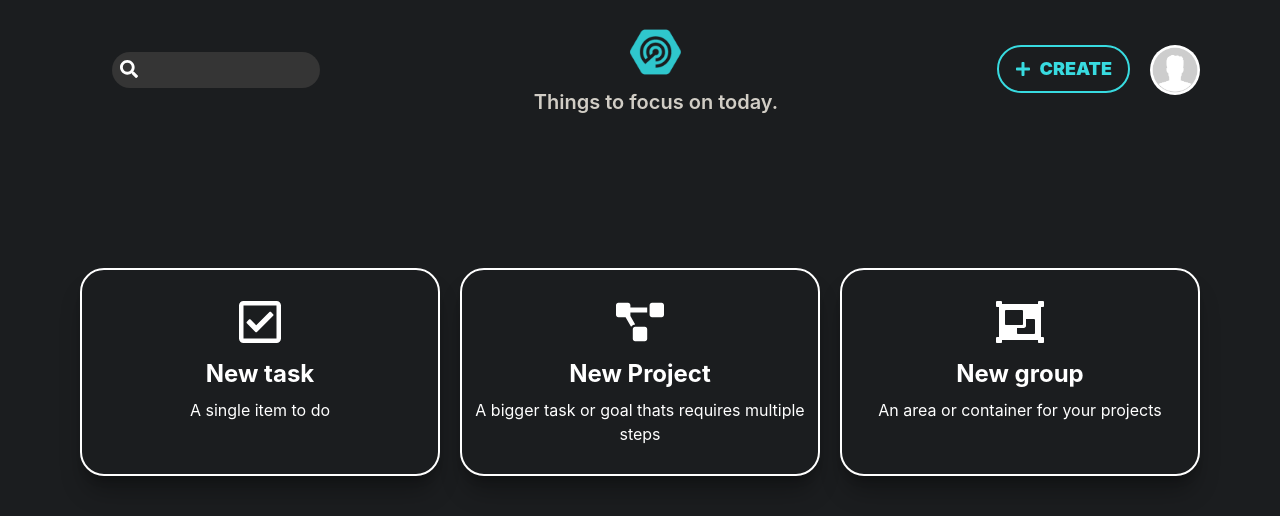
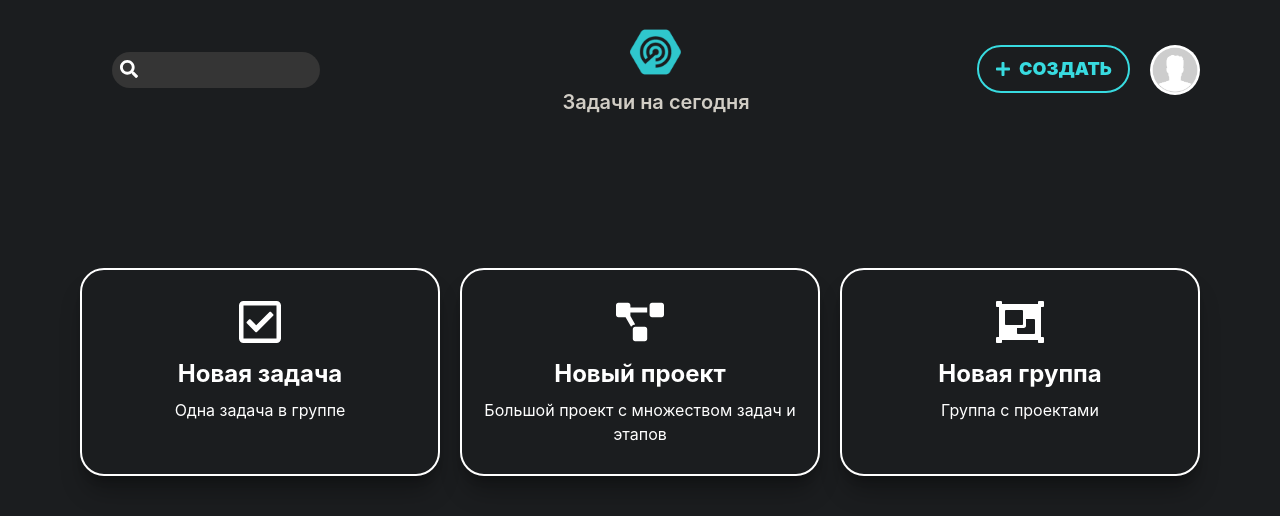
Before and after one commit to AlbertMrMaruk/Unic-Tracker-App, a React (Create React App) app: page /create in a window 1280 px wide. Shown: the top 516 px of the page. Built offline with nearby package versions, Linux system fonts and the light colour scheme; no server answers; sample sign-in values are in the browser's storage.

Commit message:
Feat: Russian language added

```diff
--- a/src/components/Navbar.jsx
+++ b/src/components/Navbar.jsx
@@ -4,7 +4,7 @@ import avatar from "../assets/DCA6ABF9-EE3C-4E5C-84DD-455071481FB3_1_102_o.jpeg"
 import { FaPlus, FaSearch } from "react-icons/fa";
 import { Link, useNavigate } from "react-router-dom";
 
-function Navbar({ user, setTasksView, tasksView }) {
+function Navbar({ user }) {
   const navigate = useNavigate();
   return (
     <div
@@ -30,7 +30,7 @@ function Navbar({ user, setTasksView, tasksView }) {
             alt="logo"
           />
           <h4 className="text-[#d1cdc5] text-xl font-semibold mt-2 hidden  md:block">
-            Things to focus on today.
+            Задачи на сегодня
           </h4>
         </Link>
       </div>
@@ -39,7 +39,7 @@ function Navbar({ user, setTasksView, tasksView }) {
           <Link to="/create">
             <div className="btn btn-primary rounded-full border-[#38dbe0]  px-4 text-[#38dbe0] border-solid border-2 flex gap-2 py-2 cursor-pointer ">
               <FaPlus className="my-1.5" />
-              <p className="text-lg font-[900]">CREATE</p>
+              <p className="text-lg font-[900]">СОЗДАТЬ</p>
             </div>
           </Link>
 
--- a/src/components/TasksNavbar.jsx
+++ b/src/components/TasksNavbar.jsx
@@ -23,7 +23,7 @@ function TasksNavbar({ user, setTasksView, tasksView, countTasks }) {
               tasksView === "classic" ? "text-[#38dbe0]" : "text-[#d1cdc5]"
             }`}
           />
-          Classic
+          Задачи
         </button>
         <button
           className={`${
@@ -36,7 +36,7 @@ function TasksNavbar({ user, setTasksView, tasksView, countTasks }) {
               tasksView === "group" ? "text-[#38dbe0]" : "text-[#d1cdc5]"
             }`}
           />
-          Group
+          Группы
         </button>
         {/* <div className="text-xl font-bold mt-1.5  text-white ml-[3rem]">
           <div className="bg-[#38dbe0] text-black rounded-full py-1 w-[3rem] mx-auto h-[2.5rem] mb-2 ">
@@ -67,7 +67,7 @@ function TasksNavbar({ user, setTasksView, tasksView, countTasks }) {
             </div>
           </div>
           <h4 className="text-[#d1cdc5] text-xl font-semibold mt-2 hidden  md:block">
-            Things to focus on today.
+            Задачи на сегодня
           </h4>
         </Link>
       </div>
@@ -76,7 +76,7 @@ function TasksNavbar({ user, setTasksView, tasksView, countTasks }) {
           <Link to="/create">
             <div className="btn btn-primary rounded-full border-[#38dbe0]  px-4 text-[#38dbe0] border-solid border-2 flex gap-2 py-2 cursor-pointer ">
               <FaPlus className="my-1.5" />
-              <p className="text-lg font-[900]">CREATE</p>
+              <p className="text-lg font-[900]">СОЗДАТЬ</p>
             </div>
           </Link>
           <img
--- a/src/components/blocks/Textarea.jsx
+++ b/src/components/blocks/Textarea.jsx
@@ -2,7 +2,7 @@ function Textarea({ text, setText }) {
   return (
     <textarea
       className="bg-transparent text-white text-xl w-[97%] p-2 px-2 mx-3 my-1 font-bold focus:bg-none focus:outline-none placeholder:text-[#837f79] h-[125px] max-h-[125px] "
-      placeholder="Description of your task..."
+      placeholder="Описание задачи..."
       onChange={(e) => setText(e.target.value)}
       value={text}
     />
--- a/src/pages/CreateCategory.jsx
+++ b/src/pages/CreateCategory.jsx
@@ -35,11 +35,11 @@ function CreateCategory() {
       <div className="static rounded-2xl bg-[#2c2e30] pt-6 px-3 pb-10 w-[90%] md:w-[55%] m-auto mt-7  shadow-xl shadow-[#00000047] ">
         <div className="absolute bg-[#38dbe0] py-2  text-sm uppercase font-bold px-4 rounded-md top-[6.75rem] left-[50%] ml-[-87.5px] md:top-[9.25rem]  text-black flex gap-3 ">
           <FaObjectGroup className="my-auto text-lg" />
-          New Category
+          Новая группа
         </div>
         <Field
           icon={<FaObjectGroup className="text-[#38dbe0] text-4xl my-auto" />}
-          placeholder={"Your category name..."}
+          placeholder={"Название группы..."}
           setText={setCategory}
           text={category}
         ></Field>
@@ -48,7 +48,7 @@ function CreateCategory() {
           onClick={addCategory}
         >
           <FaBullseye className="my-auto text-2xl" />
-          Make it So
+          Создать
         </div>
       </div>
     </div>
--- a/src/pages/CreatePage.jsx
+++ b/src/pages/CreatePage.jsx
@@ -28,16 +28,16 @@ function CreatePage() {
         <div className="border-2 border-white text-white rounded-3xl py-7 px-2 w-full md:w-[33%] text-center cursor-pointer hover:bg-[#38dbe0] hover:border-[#38dbe0] hover:text-black ease-in duration-150 shadow-xl shadow-[#00000047] ">
           <Link to="/create-task">
             <FaRegCheckSquare className="m-auto text-5xl" />
-            <h3 className="text-2xl font-bold mt-3 ">New task</h3>
-            <p className="text-md mt-2">A single item to do</p>
+            <h3 className="text-2xl font-bold mt-3 ">Новая задача</h3>
+            <p className="text-md mt-2"> Одна задача в группе</p>
           </Link>
         </div>
         <div className="border-2 border-white text-white rounded-3xl py-7 px-2 w-full md:w-[33%] text-center cursor-pointer hover:bg-[#38dbe0] hover:border-[#38dbe0] hover:text-black ease-in duration-150 shadow-xl shadow-[#00000047]">
           <Link to="/create-project">
             <FaProjectDiagram className="m-auto text-5xl" />
-            <h3 className="text-2xl font-bold mt-3 ">New Project</h3>
+            <h3 className="text-2xl font-bold mt-3 ">Новый проект</h3>
             <p className="text-md mt-2">
-              A bigger task or goal thats requires multiple steps
+              Большой проект с множеством задач и этапов
             </p>
           </Link>
         </div>
@@ -45,10 +45,8 @@ function CreatePage() {
         <div className="border-2 border-white text-white rounded-3xl py-7 px-2 w-full md:w-[33%] text-center cursor-pointer hover:bg-[#38dbe0] hover:border-[#38dbe0] hover:text-black ease-in duration-150 shadow-xl shadow-[#00000047]">
           <Link to="/create-category">
             <FaObjectGroup className="m-auto text-5xl" />
-            <h3 className="text-2xl font-bold mt-3 ">New group</h3>
-            <p className="text-md mt-2">
-              An area or container for your projects
-            </p>
+            <h3 className="text-2xl font-bold mt-3 ">Новая группа</h3>
+            <p className="text-md mt-2">Группа с проектами</p>
           </Link>
         </div>
       </div>
--- a/src/pages/CreateProject.jsx
+++ b/src/pages/CreateProject.jsx
@@ -50,19 +50,19 @@ function CreateProject() {
       <div className="static rounded-2xl bg-[#2c2e30] pt-6 px-3 pb-10 w-[90%] md:w-[55%] m-auto mt-7  shadow-xl shadow-[#00000047] ">
         <div className="absolute bg-[#38dbe0] py-2  text-sm uppercase font-bold px-4 rounded-md top-[6.75rem] left-[50%] ml-[-82.125px]  md:top-[9.25rem]  text-black flex gap-3 ">
           <FaProjectDiagram className="my-auto text-lg" />
-          New Project
+          Новый проект
         </div>
         <Field
           icon={
             <FaProjectDiagram className="text-[#38dbe0] text-4xl my-auto" />
           }
-          placeholder={"Your project name..."}
+          placeholder={"Название проекта..."}
           setText={setProject}
           text={project}
         ></Field>
         <Field
           icon={<FaObjectGroup className="text-[#38dbe0] text-4xl my-auto" />}
-          placeholder={"Choose Project..."}
+          placeholder={"Выберите группу..."}
           setText={setCategory}
           text={category}
           select={true}
@@ -73,7 +73,7 @@ function CreateProject() {
           onClick={addProject}
         >
           <FaBullseye className="my-auto text-2xl" />
-          Make it So
+          Создать
         </div>
       </div>
     </div>
--- a/src/pages/CreateTask.jsx
+++ b/src/pages/CreateTask.jsx
@@ -102,14 +102,14 @@ function CreateTask() {
       <div className="static rounded-2xl bg-[#2c2e30] pt-6 px-3 pb-10 w-[90%] md:w-[55%] m-auto mt-7  shadow-xl shadow-[#00000047] ">
         <div className="absolute bg-[#38dbe0] py-2  text-sm uppercase font-bold px-4 rounded-md top-[6.75rem] left-[50%] ml-[-67.91px] md:top-[9.25rem]  text-black flex gap-3 ">
           <FaRegCheckSquare className="my-auto text-lg" />
-          New Task
+          Новая задача
         </div>
 
         <Field
           icon={
             <FaRegCheckSquare className="text-[#38dbe0] text-4xl my-auto" />
           }
-          placeholder={"Your task name..."}
+          placeholder={"Название задачи..."}
           setText={setTask}
           text={task}
         ></Field>
@@ -117,7 +117,7 @@ function CreateTask() {
           icon={
             <FaProjectDiagram className="text-[#38dbe0] text-4xl my-auto" />
           }
-          placeholder={"Choose Project..."}
+          placeholder={"Выбрать проект..."}
           setText={setProject}
           text={project}
           select={true}
@@ -135,7 +135,7 @@ function CreateTask() {
           onClick={addTask}
         >
           <FaBullseye className="my-auto text-2xl" />
-          Make it So
+          Создать
         </div>
       </div>
     </div>
--- a/src/pages/Profile.jsx
+++ b/src/pages/Profile.jsx
@@ -30,7 +30,7 @@ function Profile() {
       <div className="static rounded-2xl bg-[#2c2e30] pt-6 px-3 pb-10 w-[90%] md:w-[55%] m-auto mt-7  shadow-xl shadow-[#00000047] ">
         <div className="absolute bg-[#38dbe0] py-2  text-sm uppercase font-bold px-4 rounded-md top-[6.75rem] left-[50%] ml-[-60.5px] md:top-[9.25rem]  text-black flex gap-3 ">
           <FaUser className="my-auto text-lg" />
-          Profile
+          Профиль
         </div>
         <Field
           icon={<FaUser className="text-[#38dbe0] text-4xl my-auto" />}
@@ -52,7 +52,7 @@ function Profile() {
       </div>
       <div className=" text-center mt-9 font-bold cursor-pointer md:mt-12 ">
         <p onClick={onLogOut} className="  text-[#dd1a1a]">
-          Log out
+          Выйти
         </p>
       </div>
     </div>
--- a/src/pages/SignIn.jsx
+++ b/src/pages/SignIn.jsx
@@ -32,7 +32,7 @@ function SignIn() {
       <div className="static rounded-2xl bg-[#2c2e30] pt-6 px-3 pb-10 w-[90%] md:w-[55%] m-auto mt-7  shadow-xl shadow-[#00000047] ">
         <div className="absolute bg-[#38dbe0] py-2  text-sm uppercase font-bold px-4 rounded-md top-[6.75rem] left-[50%] ml-[-60.5px] md:top-[9.25rem]  text-black flex gap-3 ">
           <FaUser className="my-auto text-lg" />
-          Profile
+          Профиль
         </div>
         <Field
           icon={<FaEnvelope className="text-[#38dbe0] text-4xl my-auto" />}
@@ -51,12 +51,12 @@ function SignIn() {
           onClick={onSubmit}
         >
           <FaBullseye className="my-auto text-2xl" />
-          Sign In
+          Войти
         </div>
       </div>
       <div className=" text-center mt-9 font-bold cursor-pointer md:mt-14 ">
         <Link to="/sign-up" className="  text-[#1ad6dd]">
-          Create new account
+          Создать новый аккаунт
         </Link>
       </div>
     </div>
--- a/src/pages/SignUp.jsx
+++ b/src/pages/SignUp.jsx
@@ -49,7 +49,7 @@ function SignUp() {
       <div className="static rounded-2xl bg-[#2c2e30] pt-6 px-3 pb-10 w-[90%] md:w-[55%] m-auto mt-7  shadow-xl shadow-[#00000047] ">
         <div className="absolute bg-[#38dbe0] py-2  text-sm uppercase font-bold px-4 rounded-md top-[6.75rem] left-[50%] ml-[-60.5px] md:top-[9.25rem]  text-black flex gap-3 ">
           <FaUser className="my-auto text-lg" />
-          Profile
+          Профиль
         </div>
         <Field
           icon={<FaUser className="text-[#38dbe0] text-4xl my-auto" />}
@@ -74,12 +74,12 @@ function SignUp() {
           onClick={onSubmit}
         >
           <FaBullseye className="my-auto text-2xl" />
-          Sign Up
+          Создать аккаунт
         </div>
       </div>
       <div className=" text-center mt-9 font-bold cursor-pointer md:mt-12 ">
         <Link to="/sign-in" className="  text-[#1ad6dd]">
-          Log in to existed
+          Уже есть аккаунт? Войти
         </Link>
       </div>
     </div>
--- a/src/pages/TasksPage.jsx
+++ b/src/pages/TasksPage.jsx
@@ -106,7 +106,7 @@ function TasksPage() {
             className="text-4xl my-10 font-bold text-white text-center"
             onClick={loadReels}
           >
-            Done Tasks
+            Готовые задачи
           </h2>
         </>
       )}
```
Also changed, not shown: src/pages/EditTask.jsx (+5 -5 lines).
